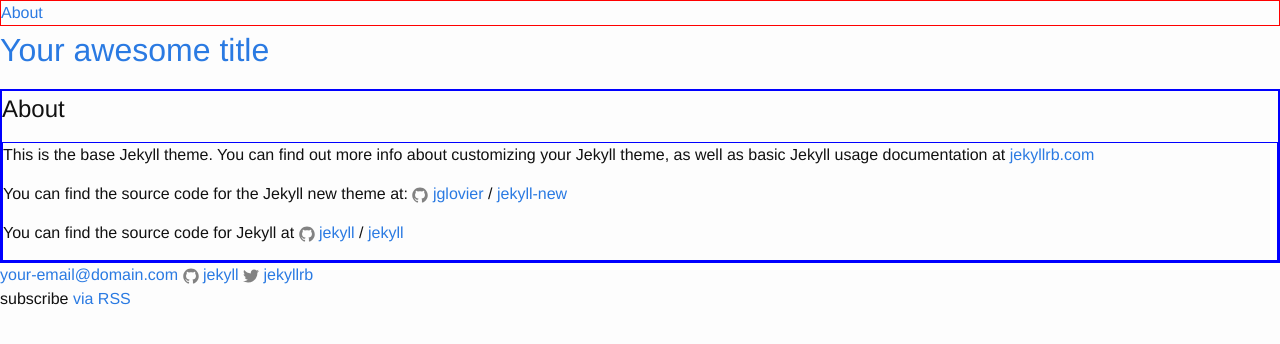
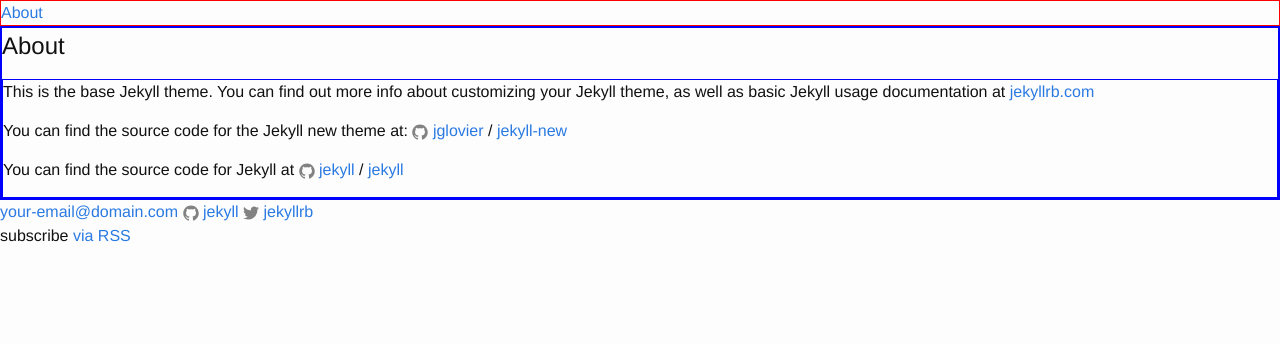
Before and after one commit to dringtech/odpf, a Jekyll site: the page built from about.md, in a window 1280 px wide. Shown: the top 344 px of the page. Built offline with Jekyll 4.4.1, drawn with Linux system fonts in a browser that asks for light colours.

Commit message:
Fixing header

```diff
--- a/_includes/header.html
+++ b/_includes/header.html
@@ -1,3 +1,3 @@
 <header>
-  <h1><a href="{{ site.baseurl }}/">{{ site.title }}</a></h1>
+  <h1>{{ page.title }}</h1>
 </header>
--- a/_layouts/default.html
+++ b/_layouts/default.html
@@ -6,8 +6,6 @@
   <body>
 
     {% include nav.html %}
-
-    {% include header.html %}
 
     <main>
       {{ content }}
```
